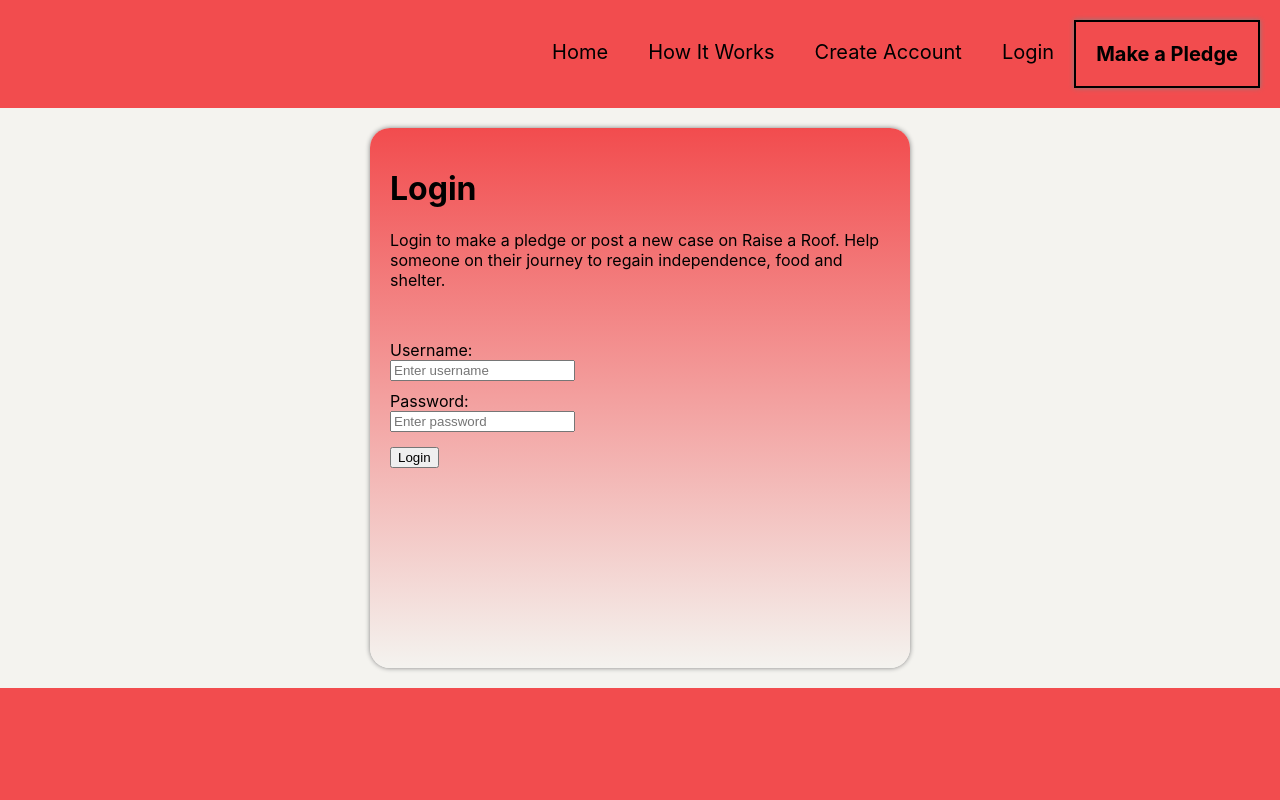
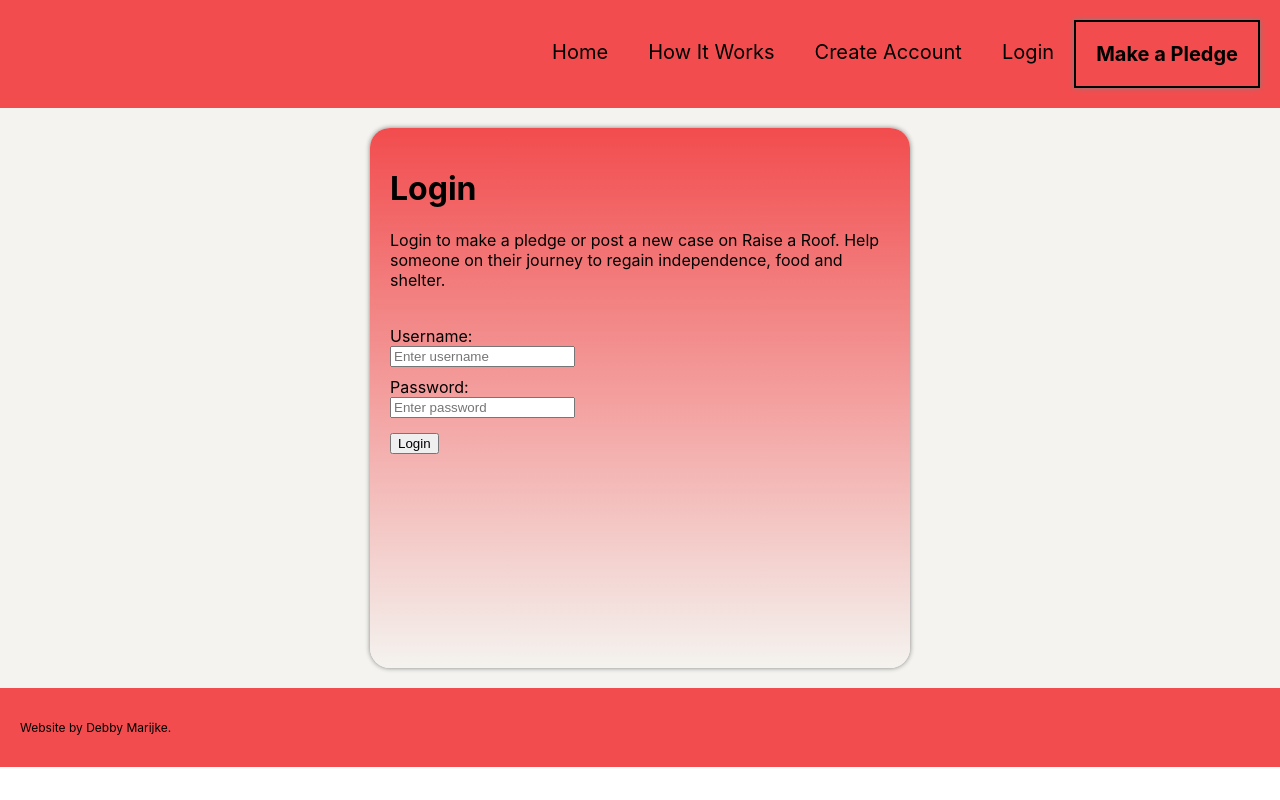
Before and after one commit to DebbyMurphy/raisearoof-react, a React (Create React App) app: page /login in a window 1280 px wide. Built offline with nearby package versions, Linux system fonts and the light colour scheme.

Commit message:
Updated Footer & LoginForm CSS

```diff
--- a/src/App.js
+++ b/src/App.js
@@ -1,6 +1,7 @@
 import React from 'react';
 import {BrowserRouter as Router, Switch, Route} from "react-router-dom";
 import "./App.css";
+import Footer from './components/Footer/Footer';
 import Nav from "./components/Nav/Nav";
 import CasePage from "./pages/CasePage";
 import HomePage from "./pages/HomePage";
@@ -24,6 +25,8 @@ function App() {
             <HomePage />
           </Route>
         </Switch>
+
+        <Footer />
       </div>
     </Router>
   )
--- /dev/null
+++ b/src/components/Footer/Footer.css
@@ -0,0 +1,18 @@
+/* Background Grey: #F4F3EF */
+/* Background Yellow: #F5C114 */
+/* Background Pink: #F24C4E  */
+/* Text Dark Grey: #3A3A3A */
+
+footer {
+    padding-top: 20px;
+    padding-bottom: 20px;
+    padding-right: 20px;
+    display: flex;
+    background-color: #F24C4E;
+    justify-content: flex-start;
+}
+
+#footer-p {
+    font-size: 12px;
+    margin-left: 20px;
+}
--- /dev/null
+++ b/src/components/Footer/Footer.jsx
@@ -0,0 +1,12 @@
+import React from "react";
+import "./Footer.css";
+
+function Footer() {
+    return (
+        <footer>
+            <p id="footer-p">Website by Debby Marijke.</p>
+        </footer>
+    );
+}
+
+export default Footer;
--- a/src/components/LoginForm/LoginForm.css
+++ b/src/components/LoginForm/LoginForm.css
@@ -1,13 +1,7 @@
-
 /* Background Grey: #F4F3EF */
 /* Background Yellow: #F5C114 */
 /* Background Pink: #F24C4E  */
 /* Text Dark Grey: #3A3A3A */
-
-body{
-    background-color: #F4F3EF;
-    background-color: #F24C4E;
-      }
 
 #login-form {
     display: flex;
@@ -25,14 +19,11 @@ form {
     box-shadow: 0px 0px 5px gray;
 }
 
-p {
-    margin-bottom: 50px;
-}
-
 label {
     display: flex;
     justify-content: flex-start;
     margin-top: 10px;
+    color: black;
 }
 
 input {
@@ -44,4 +35,9 @@ button {
     display: flex;
     justify-content: flex-start;
     margin-top: 15px;
+    color: black;
 }
+
+#form-p {
+    padding-bottom: 20px;
+}
--- a/src/components/LoginForm/LoginForm.jsx
+++ b/src/components/LoginForm/LoginForm.jsx
@@ -52,7 +52,7 @@ function LoginForm() {
             </div>
 
             <div>
-                <p>Login to make a pledge or post a new case on Raise a Roof. Help someone on their journey to regain independence, food and shelter.</p>
+                <p id="form-p">Login to make a pledge or post a new case on Raise a Roof. Help someone on their journey to regain independence, food and shelter.</p>
             </div>
 
             <div>
```
Also changed, not shown: src/components/Images/cardboard.png (added).
